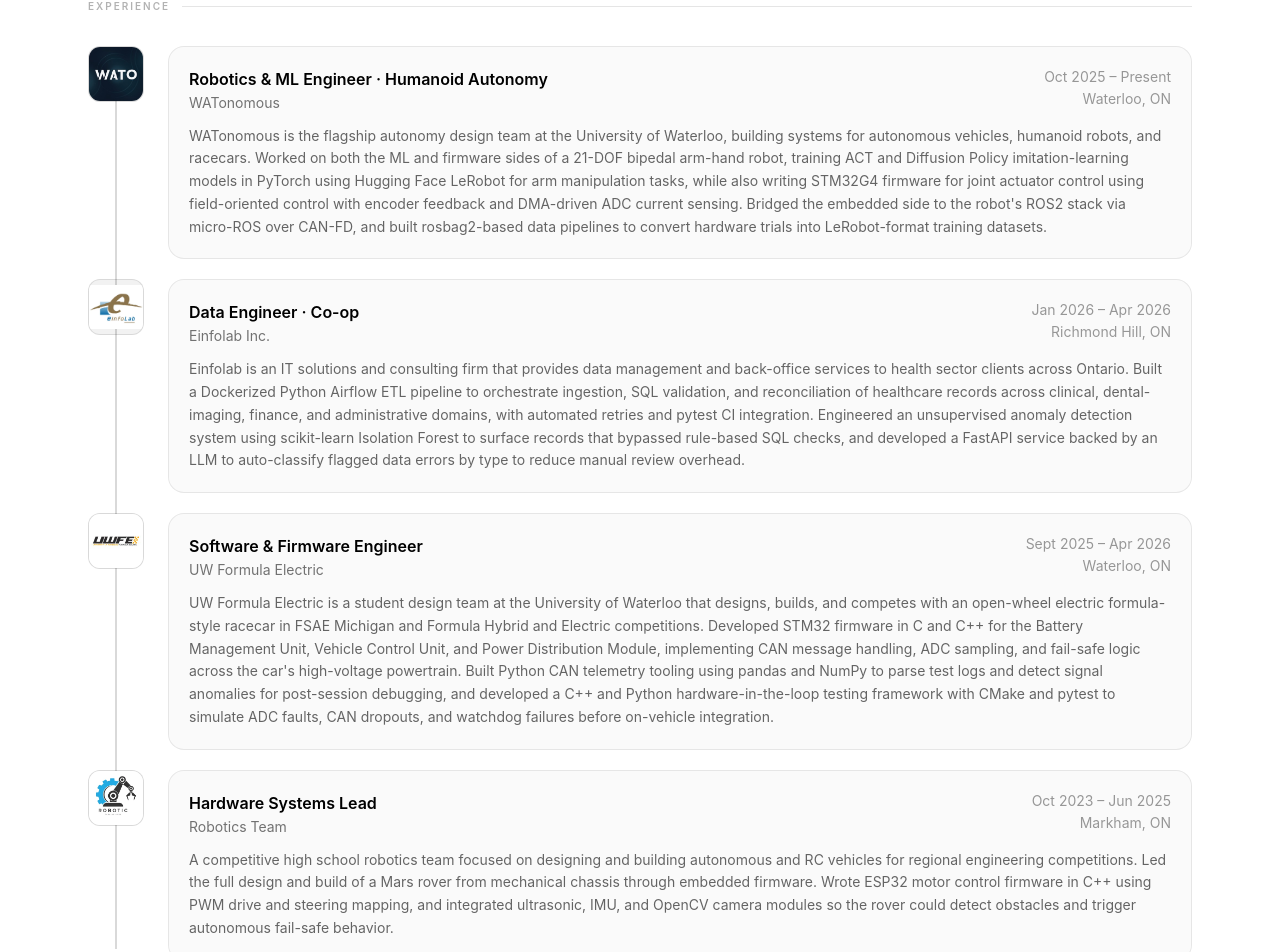
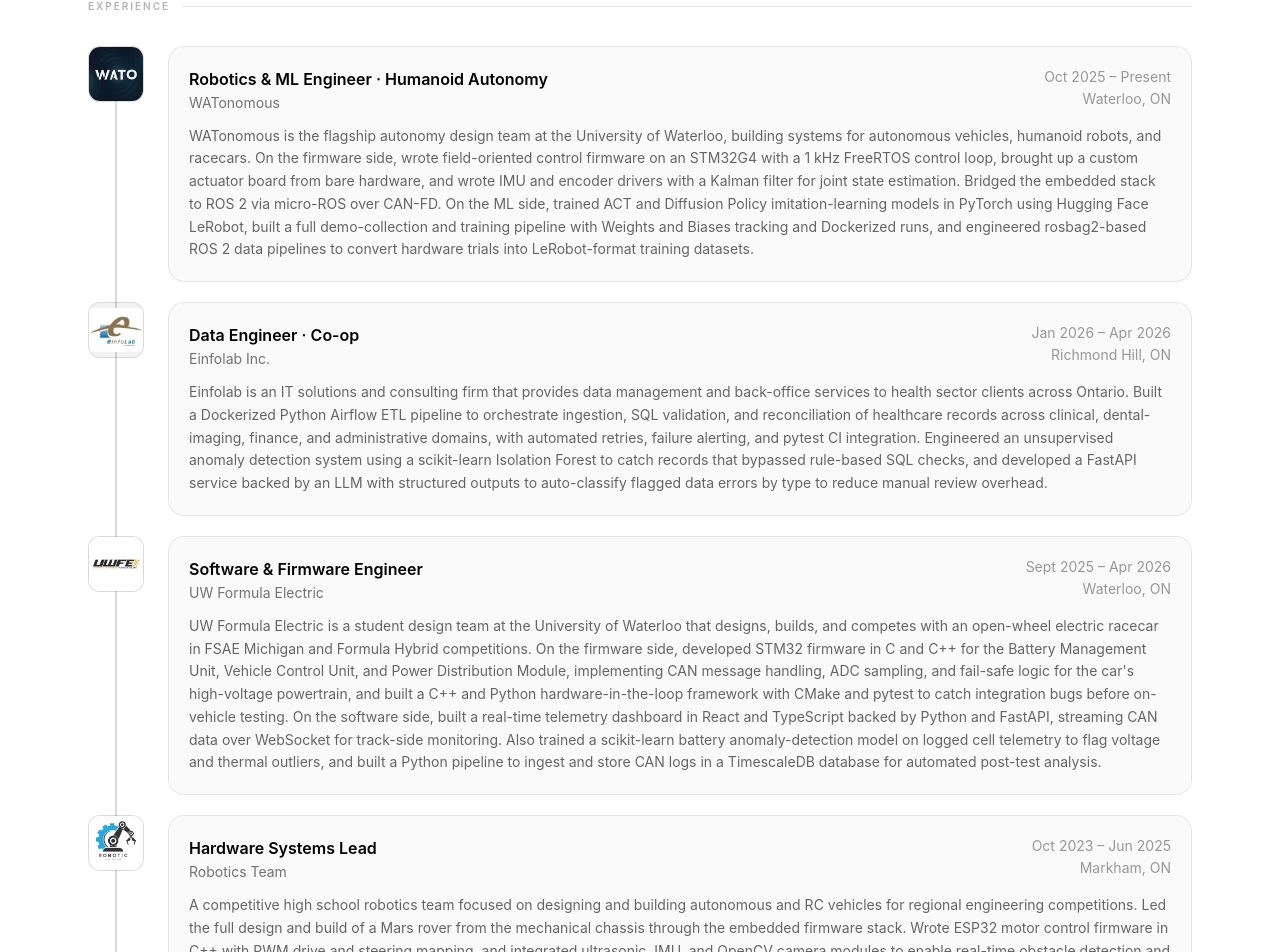
Before and after one commit to rayymondf/personal-site, a Next.js app: page / in a window 1280 px wide. Shown: the part 1118-2070 px from the top of the page. Built offline with nearby package versions, Linux system fonts and the light colour scheme.

Commit message:
Update page.tsx

```diff
--- a/app/page.tsx
+++ b/app/page.tsx
@@ -53,7 +53,7 @@
     period: "Oct 2025 – Present",
     location: "Waterloo, ON",
     logo: "/watonomous_logo.jpg",
-    desc: "WATonomous is the flagship autonomy design team at the University of Waterloo, building systems for autonomous vehicles, humanoid robots, and racecars. Worked on both the ML and firmware sides of a 21-DOF bipedal arm-hand robot, training ACT and Diffusion Policy imitation-learning models in PyTorch using Hugging Face LeRobot for arm manipulation tasks, while also writing STM32G4 firmware for joint actuator control using field-oriented control with encoder feedback and DMA-driven ADC current sensing. Bridged the embedded side to the robot's ROS2 stack via micro-ROS over CAN-FD, and built rosbag2-based data pipelines to convert hardware trials into LeRobot-format training datasets.",
+    desc: "WATonomous is the flagship autonomy design team at the University of Waterloo, building systems for autonomous vehicles, humanoid robots, and racecars. On the firmware side, wrote field-oriented control firmware on an STM32G4 with a 1 kHz FreeRTOS control loop, brought up a custom actuator board from bare hardware, and wrote IMU and encoder drivers with a Kalman filter for joint state estimation. Bridged the embedded stack to ROS 2 via micro-ROS over CAN-FD. On the ML side, trained ACT and Diffusion Policy imitation-learning models in PyTorch using Hugging Face LeRobot, built a full demo-collection and training pipeline with Weights and Biases tracking and Dockerized runs, and engineered rosbag2-based ROS 2 data pipelines to convert hardware trials into LeRobot-format training datasets.",
   },
   {
     company: "Einfolab Inc.",
@@ -61,7 +61,7 @@
     period: "Jan 2026 – Apr 2026",
     location: "Richmond Hill, ON",
     logo: "/einfolab.webp",
-    desc: "Einfolab is an IT solutions and consulting firm that provides data management and back-office services to health sector clients across Ontario. Built a Dockerized Python Airflow ETL pipeline to orchestrate ingestion, SQL validation, and reconciliation of healthcare records across clinical, dental-imaging, finance, and administrative domains, with automated retries and pytest CI integration. Engineered an unsupervised anomaly detection system using scikit-learn Isolation Forest to surface records that bypassed rule-based SQL checks, and developed a FastAPI service backed by an LLM to auto-classify flagged data errors by type to reduce manual review overhead.",
+    desc: "Einfolab is an IT solutions and consulting firm that provides data management and back-office services to health sector clients across Ontario. Built a Dockerized Python Airflow ETL pipeline to orchestrate ingestion, SQL validation, and reconciliation of healthcare records across clinical, dental-imaging, finance, and administrative domains, with automated retries, failure alerting, and pytest CI integration. Engineered an unsupervised anomaly detection system using a scikit-learn Isolation Forest to catch records that bypassed rule-based SQL checks, and developed a FastAPI service backed by an LLM with structured outputs to auto-classify flagged data errors by type to reduce manual review overhead.",
   },
   {
     company: "UW Formula Electric",
@@ -69,7 +69,7 @@
     period: "Sept 2025 – Apr 2026",
     location: "Waterloo, ON",
     logo: "/waterlooformulaelectric_logo.jpg",
-    desc: "UW Formula Electric is a student design team at the University of Waterloo that designs, builds, and competes with an open-wheel electric formula-style racecar in FSAE Michigan and Formula Hybrid and Electric competitions. Developed STM32 firmware in C and C++ for the Battery Management Unit, Vehicle Control Unit, and Power Distribution Module, implementing CAN message handling, ADC sampling, and fail-safe logic across the car's high-voltage powertrain. Built Python CAN telemetry tooling using pandas and NumPy to parse test logs and detect signal anomalies for post-session debugging, and developed a C++ and Python hardware-in-the-loop testing framework with CMake and pytest to simulate ADC faults, CAN dropouts, and watchdog failures before on-vehicle integration.",
+    desc: "UW Formula Electric is a student design team at the University of Waterloo that designs, builds, and competes with an open-wheel electric racecar in FSAE Michigan and Formula Hybrid competitions. On the firmware side, developed STM32 firmware in C and C++ for the Battery Management Unit, Vehicle Control Unit, and Power Distribution Module, implementing CAN message handling, ADC sampling, and fail-safe logic for the car's high-voltage powertrain, and built a C++ and Python hardware-in-the-loop framework with CMake and pytest to catch integration bugs before on-vehicle testing. On the software side, built a real-time telemetry dashboard in React and TypeScript backed by Python and FastAPI, streaming CAN data over WebSocket for track-side monitoring. Also trained a scikit-learn battery anomaly-detection model on logged cell telemetry to flag voltage and thermal outliers, and built a Python pipeline to ingest and store CAN logs in a TimescaleDB database for automated post-test analysis.",
   },
   {
     company: "Robotics Team",
@@ -77,7 +77,7 @@
     period: "Oct 2023 – Jun 2025",
     location: "Markham, ON",
     logo: "/robotics.webp",
-    desc: "A competitive high school robotics team focused on designing and building autonomous and RC vehicles for regional engineering competitions. Led the full design and build of a Mars rover from mechanical chassis through embedded firmware. Wrote ESP32 motor control firmware in C++ using PWM drive and steering mapping, and integrated ultrasonic, IMU, and OpenCV camera modules so the rover could detect obstacles and trigger autonomous fail-safe behavior.",
+    desc: "A competitive high school robotics team focused on designing and building autonomous and RC vehicles for regional engineering competitions. Led the full design and build of a Mars rover from the mechanical chassis through the embedded firmware stack. Wrote ESP32 motor control firmware in C++ with PWM drive and steering mapping, and integrated ultrasonic, IMU, and OpenCV camera modules to enable real-time obstacle detection and autonomous fail-safe behavior.",
   },
 ];
 
```
